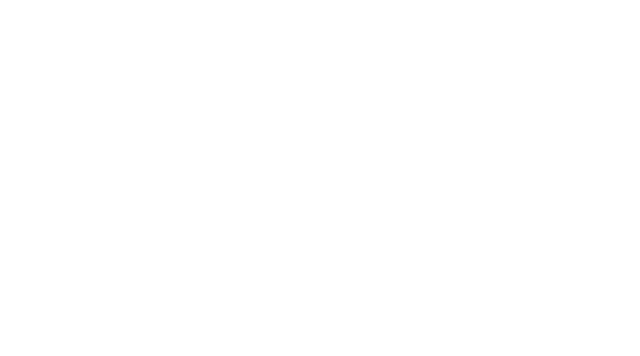
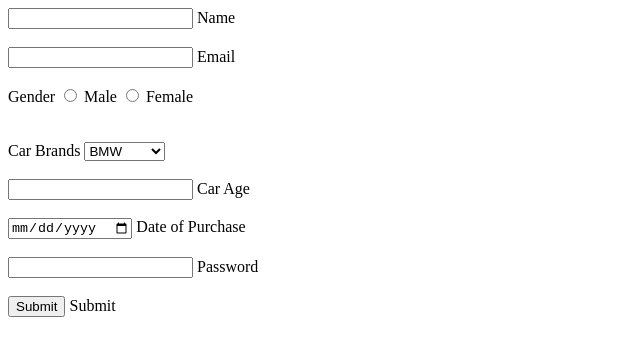
Before and after one commit to acciojob/car-insurance-form-premchand13-gif, a website: page main.html in a window 1280 px wide. Shown: the whole page, without its empty margins (0-640 px from the left). Drawn offline with Linux system fonts and the light colour scheme.

Commit message:
created a submission

```diff
--- a/main.html
+++ b/main.html
@@ -8,6 +8,49 @@
 
 <body>
 	<!-- the entire body must be written by student -->
+	<form method="post">
+		<input type="text" id="name" name="name" required>
+		<label for="name">Name</label>
+		<br><br>
+		<input type="email" id="email" name="email" required>
+		<label for="email">Email</label>
+		<br>
+		<br>
+		<div>
+			<label for="gender">Gender</label>
+		<input type="radio" id="gender" name="gender" required>
+			Male
+		<input type="radio" id="gender" name="gender" required>
+			Female
+
+		</div>
+
+
+		<br><br>
+		<label for="cars">Car Brands</label>
+		<select id="cars">
+			<option value="BMW" >BMW</option>
+		<option value="Audi" >Audi</option>
+		<option value="Mercedez" >Mercedez</option>
+		</select>
+
+		<br><br>
+
+		<input type="number" id="carage" name="age" required>
+		<label for="carage">Car Age</label>
+		<br><br>
+		<input type="date" id="dop" name="dop" required>
+		<label for="dop">Date of Purchase</label>
+		<br><br>
+		<input type="password" id="password" name="password" required>
+		<label for="password">Password</label>
+		<br><br>
+<!-- 		<input type="url" id="portfolio" name="portfolio">
+		<label for="portfolio">Portfolio</label>
+		<br><br> -->
+		<input type="submit" id="submit" >
+		<label for="submit">Submit</label>
+	</form>
     <script type="text/javascript" src="./script.js">
 </script>
 
```
